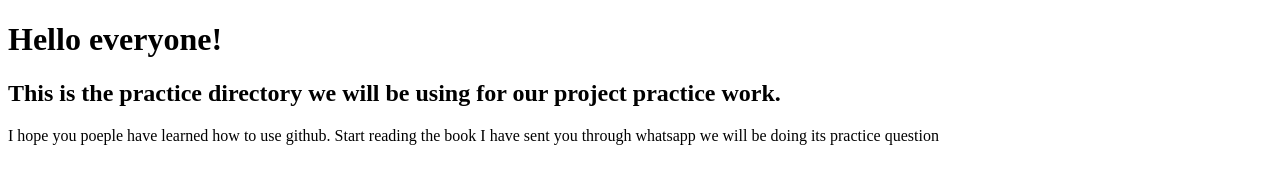
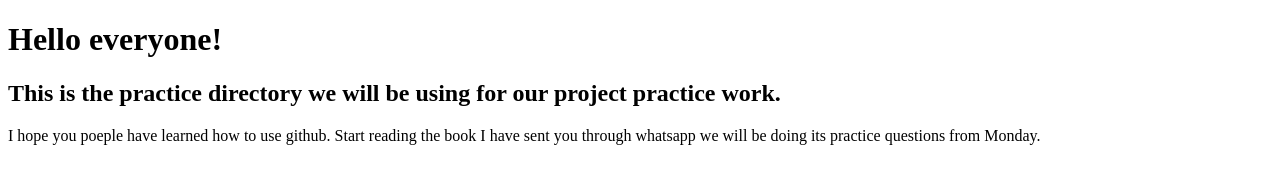
Before and after one commit to Uzair-90/HSPSQL, a plain HTML site: page hello.html in a window 1280 px wide. Drawn offline with Linux system fonts and the light colour scheme.

Commit message:
last change

```diff
--- a/hello.html
+++ b/hello.html
@@ -10,6 +10,6 @@
 	<h1>Hello everyone!</h1>
 	<h2>This is the practice directory we will be using for our project practice work. </h2>
 	<p>I hope you poeple have learned how to use github. Start reading the book I have sent you through whatsapp we will be doing its
-practice question</p>
+practice questions from Monday.</p>
 </body>
 </html>
```
